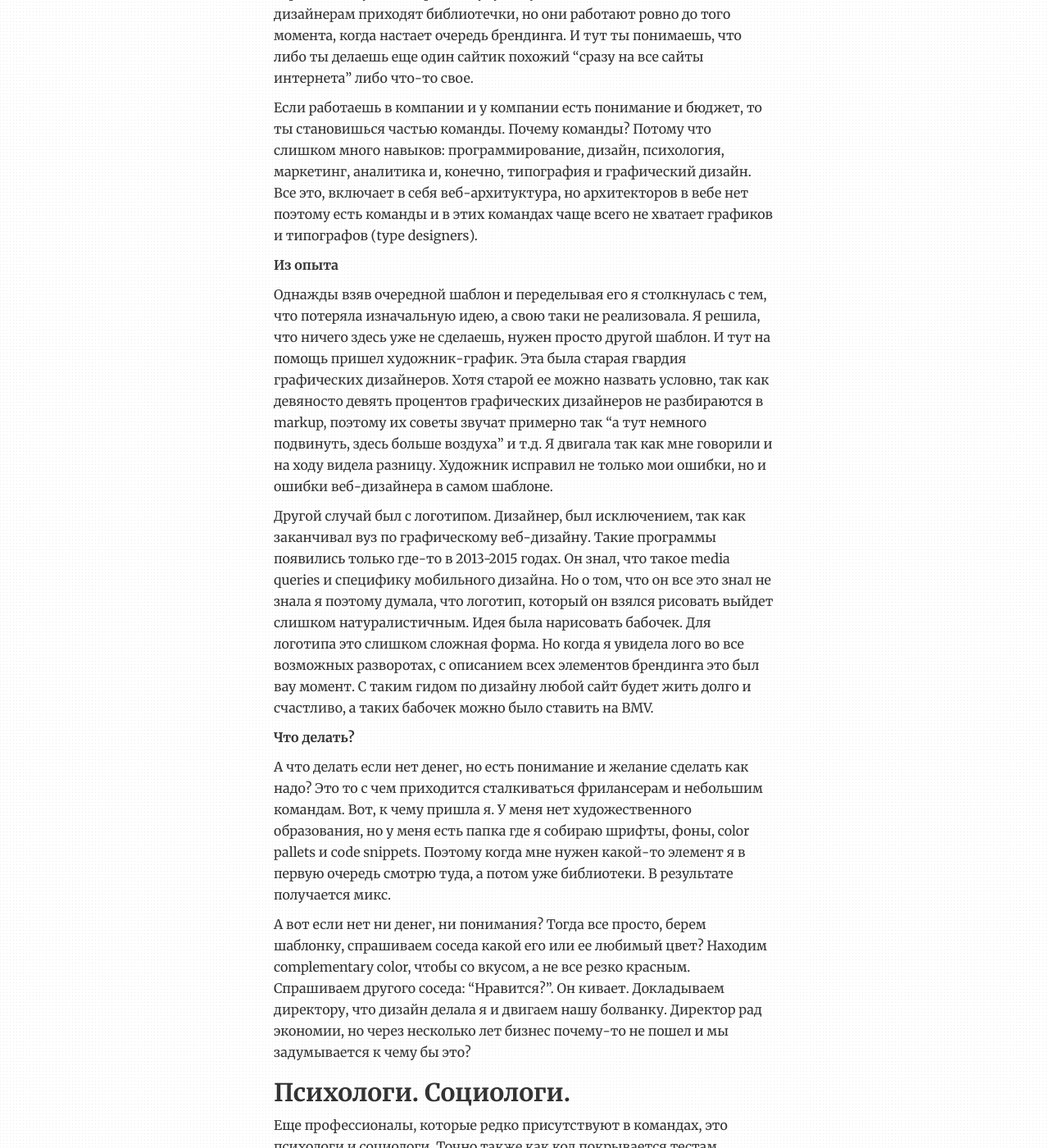
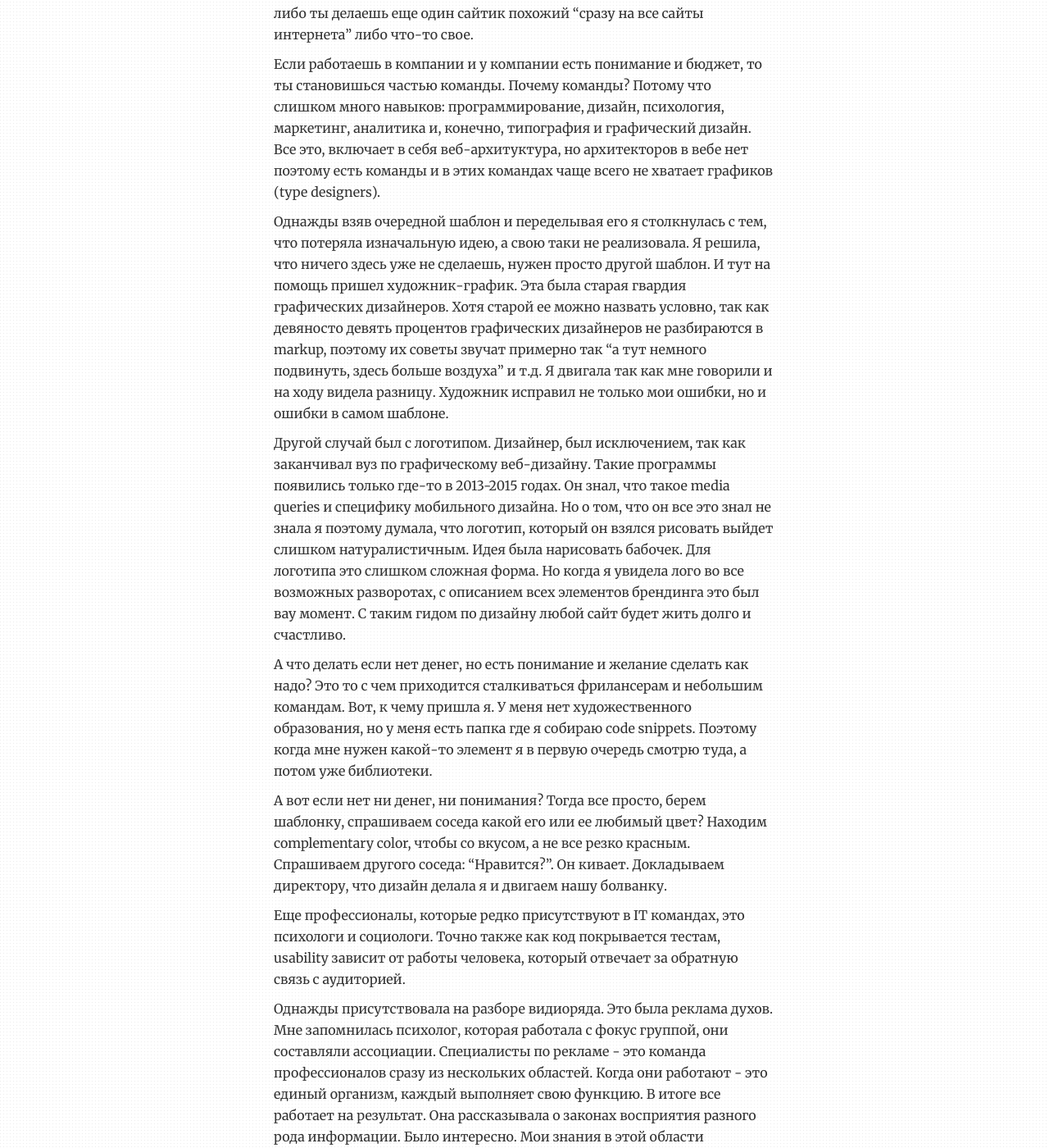
Before and after one commit to ValeraS/xenidev.github.io, a Jekyll site: the page built from _posts/2018-04-21-Редкие кадры.md, in a window 1280 px wide and 1400 px high, scrolled down 386 px. Shown: the whole window at 82% size. Built offline with Jekyll 4.4.1, drawn with Linux system fonts in a browser that asks for light colours; some of the changed text lies outside the part shown.

Commit message:
Update 2018-04-21-Редкие кадры.md

```diff
--- a/_posts/2018-04-21-Редкие кадры.md
+++ b/_posts/2018-04-21-Редкие кадры.md
@@ -1,45 +1,33 @@
 ---
 layout: post
 title: Редкие кадры
-categories: профессия
+categories:
+tags: графический дизайн
 ---
 
 
-
-<h2>Художники-графики</h2>
 Самые недооцененные профессионалы, работающие в вебе это художники-графики, они же графические дизайнеры, типографы. Люди, которые умеют рисовать, знающие законы композиции, цветоделения, типографию, именно их навыков не хватает больше всего. Как сделать хороший визуальный ряд не будучи художником? На помощь веб-дизайнерам приходят библиотечки, но они работают ровно до того момента, когда настает очередь брендинга. И тут ты понимаешь, что либо ты делаешь еще один сайтик похожий "сразу на все сайты интернета" либо что-то свое.
 
 <!--more-->
 
-Если работаешь в компании и у компании есть понимание и бюджет, то ты становишься частью команды. Почему команды? Потому что слишком много навыков: программирование, дизайн, психология, маркетинг, аналитика и, конечно, типография и графический дизайн. Все это, включает в себя веб-архитуктура, но архитекторов в вебе нет поэтому есть команды и в этих командах чаще всего не хватает графиков и типографов (type designers).
+Если работаешь в компании и у компании есть понимание и бюджет, то ты становишься частью команды. Почему команды? Потому что слишком много навыков: программирование, дизайн, психология, маркетинг, аналитика и, конечно, типография и графический дизайн. Все это, включает в себя веб-архитуктура, но архитекторов в вебе нет поэтому есть команды и в этих командах чаще всего не хватает графиков (type designers).
 
-<strong>Из опыта</strong>
 
-Однажды взяв очередной шаблон и переделывая его я столкнулась с тем, что потеряла изначальную идею, а свою таки не реализовала. Я решила, что ничего здесь уже не сделаешь, нужен просто другой шаблон. И тут на помощь пришел художник-график. Эта была старая гвардия графических дизайнеров. Хотя старой ее можно назвать условно, так как девяносто девять процентов графических дизайнеров не разбираются в markup, поэтому их советы звучат примерно так "а тут немного подвинуть, здесь больше воздуха" и т.д.  Я двигала так как  мне говорили и на ходу видела разницу.  Художник исправил не только мои ошибки, но и ошибки веб-дизайнера в самом шаблоне.
+Однажды взяв очередной шаблон и переделывая его я столкнулась с тем, что потеряла изначальную идею, а свою таки не реализовала. Я решила, что ничего здесь уже не сделаешь, нужен просто другой шаблон. И тут на помощь пришел художник-график. Эта была старая гвардия графических дизайнеров. Хотя старой ее можно назвать условно, так как девяносто девять процентов графических дизайнеров не разбираются в markup, поэтому их советы звучат примерно так "а тут немного подвинуть, здесь больше воздуха" и т.д.  Я двигала так как  мне говорили и на ходу видела разницу.  Художник исправил не только мои ошибки, но и ошибки в самом шаблоне.
 
-Другой случай был с логотипом. Дизайнер, был исключением, так как заканчивал вуз по графическому веб-дизайну. Такие программы появились только где-то в 2013-2015 годах.  Он знал, что такое media queries и специфику мобильного дизайна. Но о том, что он все это знал не знала я поэтому думала, что логотип, который он взялся рисовать выйдет слишком натуралистичным. Идея была нарисовать бабочек. Для логотипа это слишком сложная форма. Но когда я увидела лого во все возможных разворотах, с описанием всех элементов брендинга  это был вау момент. С таким гидом по дизайну любой сайт будет жить долго и счастливо, а таких бабочек можно было ставить на BMV.
+Другой случай был с логотипом. Дизайнер, был исключением, так как заканчивал вуз по графическому веб-дизайну. Такие программы появились только где-то в 2013-2015 годах.  Он знал, что такое media queries и специфику мобильного дизайна. Но о том, что он все это знал не знала я поэтому думала, что логотип, который он взялся рисовать выйдет слишком натуралистичным. Идея была нарисовать бабочек. Для логотипа это слишком сложная форма. Но когда я увидела лого во все возможных разворотах, с описанием всех элементов брендинга  это был вау момент. С таким гидом по дизайну любой сайт будет жить долго и счастливо.
 
-<strong>Что делать?</strong>
+А что делать если нет денег, но есть понимание и желание сделать как надо? Это то с чем приходится сталкиваться фрилансерам и небольшим командам. Вот, к чему пришла я. У меня нет художественного образования, но у меня есть папка где я собираю code snippets. Поэтому когда мне нужен какой-то элемент я в первую очередь смотрю туда, а потом уже библиотеки.
 
-А что делать если нет денег, но есть понимание и желание сделать как надо? Это то с чем приходится сталкиваться фрилансерам и небольшим командам. Вот, к чему пришла я. У меня нет художественного образования, но у меня есть папка где я собираю шрифты, фоны, color pallets и code snippets. Поэтому когда мне нужен какой-то элемент я в первую очередь смотрю туда, а потом уже библиотеки. В результате получается микс.
+А вот если нет ни денег, ни понимания? Тогда все просто, берем шаблонку, спрашиваем соседа какой его или ее любимый цвет?  Находим complementary color, чтобы со вкусом, а не все  резко красным. Спрашиваем другого соседа: "Нравится?". Он кивает. Докладываем директору, что дизайн делала я и двигаем нашу болванку.
 
-А вот если нет ни денег, ни понимания? Тогда все просто, берем шаблонку, спрашиваем соседа какой его или ее любимый цвет?  Находим complementary color, чтобы со вкусом, а не все  резко красным. Спрашиваем другого соседа: "Нравится?". Он кивает. Докладываем директору, что дизайн делала я и двигаем нашу болванку. Директор рад экономии, но через несколько лет бизнес почему-то не пошел и мы задумывается к чему бы это?
-<h2>Психологи. Социологи.<strong>
-</strong></h2>
-Еще профессионалы, которые редко присутствуют в командах,  это психологи и социологи. Точно также как код покрывается тестам,  usability зависит от работы человека, который отвечает за обратную связь с аудиторией. Как правило на себя это берет UX Designer, но это не совсем правильно.
+Еще профессионалы, которые редко присутствуют в IT командах,  это психологи и социологи. Точно также как код покрывается тестам,  usability зависит от работы человека, который отвечает за обратную связь с аудиторией.
 
-<strong>Из опыта</strong>
+Однажды присутствовала на разборе видиоряда. Это была реклама духов. Мне запомнилась психолог, которая работала с фокус группой, они составляли ассоциации. Специалисты по рекламе - это команда профессионалов  сразу  из нескольких областей. Когда они работают - это единый организм, каждый выполняет свою функцию. В итоге все работает на результат.  Она рассказывала о законах восприятия разного рода информации. Было интересно. Мои знания в этой области отрывочные. Но именно благодаря этому небольшому опыту я теперь знаю, что такое  personal touch и чем грозит его отсутствие. Юзабилити  - это прежде всего визуальный комфорт, когда тебе хочется погрузиться в пространство, появляются вопросы, хочется что-то дополнить.
 
-Однажды присутствовала на разборе видиоряда. Это была реклама духов. Мне запомнилась психолог, которая работала с фокус группой, они составляли ассоциации. Специалисты по рекламе - это команда профессионалов  сразу  из нескольких областей. Когда они работают - это единый организм, каждый выполняет свою функцию. В итоге все работает на результат.  Она рассказывала о законах восприятия разного рода информации. Было интересно. Мои знания в этой области отрывочные. Но именно благодаря социологии и этому небольшому опыту я знаю, что такое  personal touch для сайта, чем это грозит и, что такое хороший wording. Юзабилити  - это когда ты ничего не замечаешь потому что тебя ничего не напрягает, но ты хочешь погрузиться в пространство, неважно видио это или веб. Появляются вопросы, хочется что-то дополнить, а это и есть главный критерий (объясняю своими словами).
+А что делать если в команде нет и не предвидится социолога?  Для того чтобы проект развивался в правильном направлении нужна обратная связь. Поэтому единственное, что остается делать это пытаться как-то ее наладить.
 
-<strong>Что делать?</strong>
-
-Что делать если в команде нет и не предвидится социолога?  Для того чтобы проект развивался в правильном направлении нужна обратная связь. Поэтому единственное, что остается делать это пытаться как-то ее наладить, пусть и своими средствами.
-
-Но психологи в большинстве своем работают по специальности, т.е. находят применение своим хитрым приемчикам в отличии от графиков, которые часто не находят себе применение. Особенно в России. А о том, что им цены нет знают немногие. Вот, Дуров знает. Facebook мертв, не потому что нарушение личного пространства и тому подобная ересь, а потому что it's all about details...
+Но психологи в большинстве своем работают по специальности в отличии от графиков, которые часто не находят себе применение. Особенно в России. О том, что им цены нет знают немногие.
 
 В общем, художники-графики, вы, так нужны.... Как в фильме "По главной улице с оркестром": "Что же ты, Вася, не мог пару  нот выучить?".
 <iframe width="420" height="315" src="https://www.youtube.com/embed/P6kchkNb6Dg" frameborder="0" allow="autoplay; encrypted-media" allowfullscreen></iframe>
-Вот ссылка на сайты: <a href="http://www.colourlovers.com/" target="_blank" rel="noopener">colourlovers.com, </a>
-
-а за шрифтами, конечно, сюда: <a href="https://fonts.google.com/" target="_blank" rel="noopener">fonts.google.com</a>. Кто знает с чего начинается Googol? Может отсюда?
```
